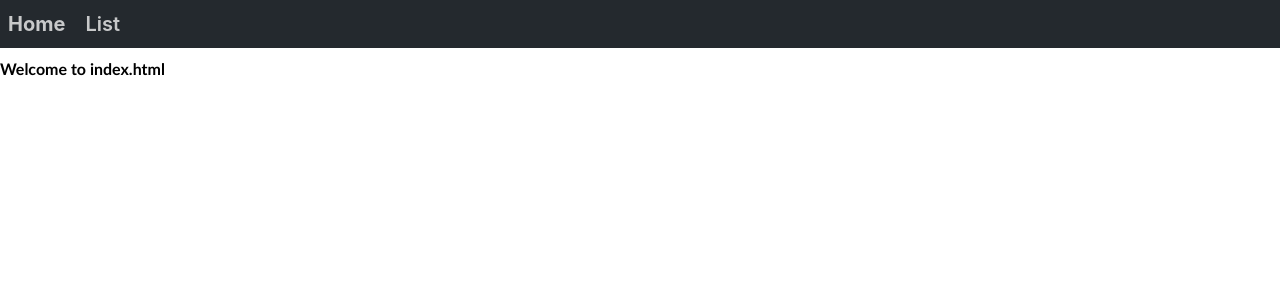
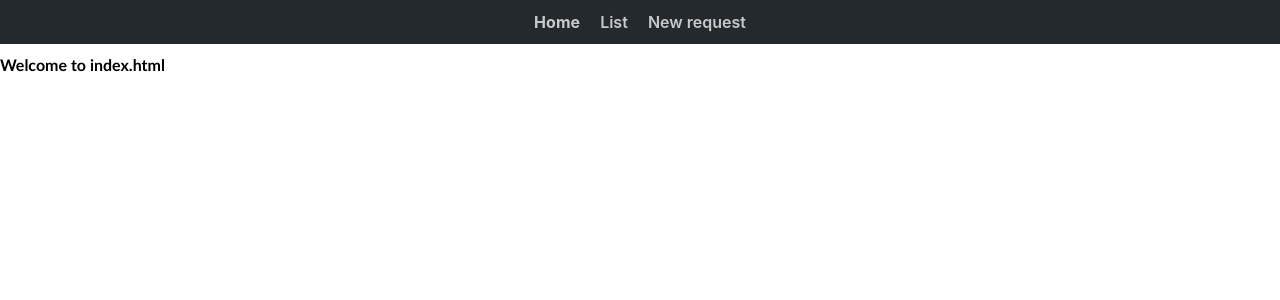
Before and after one commit to mlavrent/TeamManager, a Django app: page /purchaserequests/ in a window 1280 px wide. Shown: the top 300 px of the page. Run offline with Django 3.2, Linux system fonts and the light colour scheme.

Commit message:
Center and add new links to navbar

```diff
--- a/purchaseRequests/static/purchaseRequests/css/nav_bar.css
+++ b/purchaseRequests/static/purchaseRequests/css/nav_bar.css
@@ -3,16 +3,19 @@
     background-color: #24292e;
     padding-top: 12px;
     padding-bottom: 12px;
+    text-align: center;
+}
+.centered-div {
+    display: inline-block;
 }
 
 #home-nav {
     font-weight: 700;
 }
-
 .navbar-link {
     color: rgba(255,255,255,0.75);
     text-decoration: none;
-    font-size: 20px;
+    font-size: 16px;
     font-weight: 600;
     font-family: -apple-system,BlinkMacSystemFont,"Segoe UI",Helvetica,Arial,sans-serif,
     "Apple Color Emoji","Segoe UI Emoji","Segoe UI Symbol";
--- a/purchaseRequests/templates/purchaseRequests/nav_bar.html
+++ b/purchaseRequests/templates/purchaseRequests/nav_bar.html
@@ -1,5 +1,8 @@
 
 <header id="navbar">
-    <a class="navbar-link" id="home-nav" href="{% url 'index' %}">Home</a>
-    <a class="navbar-link" href="{% url 'list' %}">List</a>
+    <div class="centered-div">
+        <a class="navbar-link" id="home-nav" href="{% url 'index' %}">Home</a>
+        <a class="navbar-link" href="{% url 'list' %}">List</a>
+        <a class="navbar-link" href="{% url 'new' %}">New request</a>
+    </div>
 </header>
```
